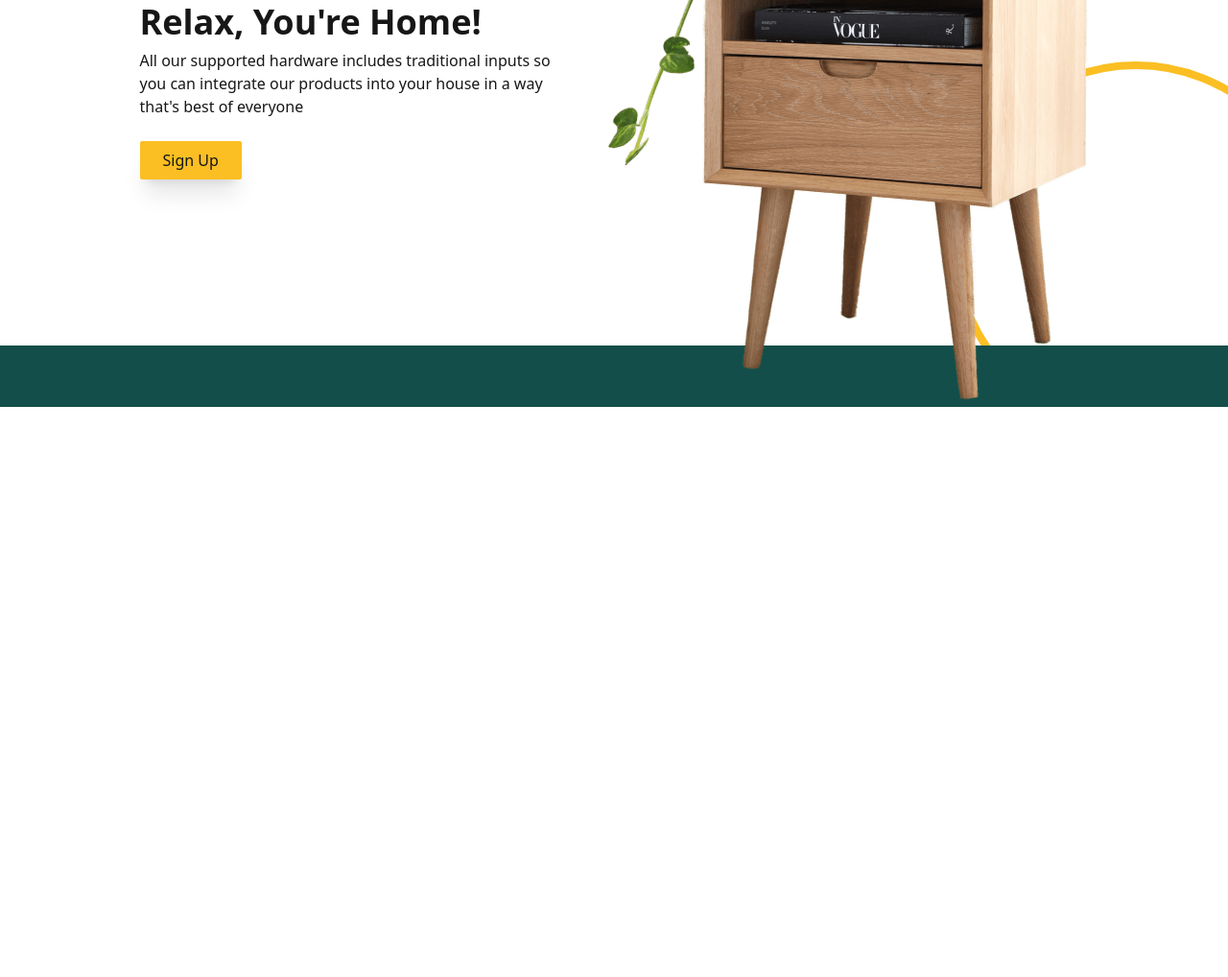
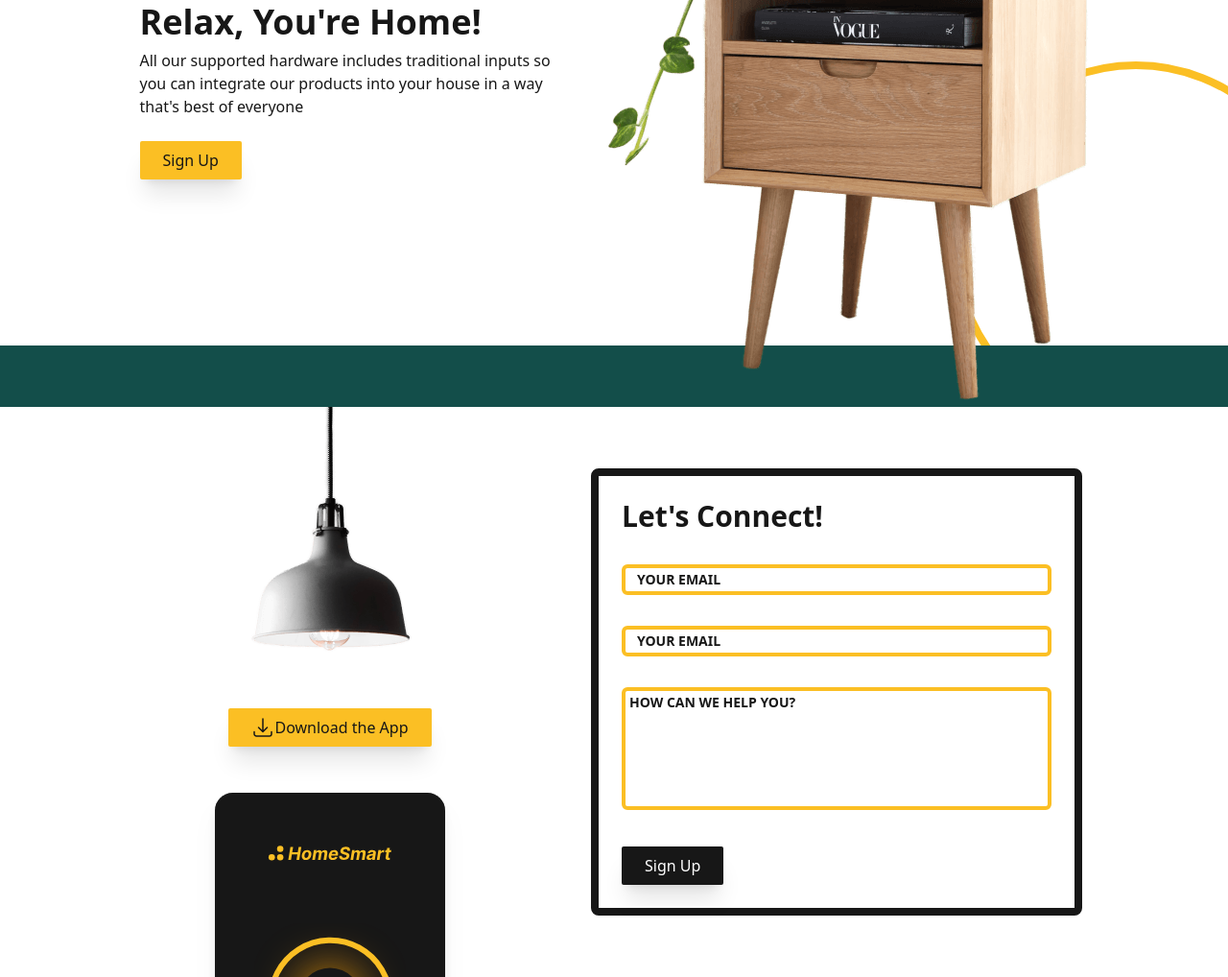
Before and after one commit to mohammadsaeediaf/homesmart-landing-page, a website built with Vite: page index.html in a window 1280 px wide. Shown: the part 2234-3252 px from the top of the page at 96% size. Before the commit the page ends 2658 px from the top, so only its background shows below. Built offline with nearby package versions, Linux system fonts and the light colour scheme.

Commit message:
Finish project

```diff
--- a/index.html
+++ b/index.html
@@ -431,7 +431,196 @@
 
     </main>
 
+    <section aria-labelledby="contact" class="container mx-auto px-8 overflow-hidden">
+      <div class="flex flex-wrap justify-center gap-12 md:gap-6 lg:gap-20">
+        <div class="md:flex-1 md:max-w-sm relative">
+          <img src="./assets/lamp.png" alt="lamp" class="mx-auto">
+          <a href="#" class="
+    py-2
+    px-6
+    mx-auto
+    w-max
+    mt-12
+    md:mb-12
+    flex
+    gap2
+    dark:text-neutral-900
+    dark:ring-offset-neutral-800
+    dark:ring-amber-400
+    focus:outline-none
+    focus-visible:ring-4
+     ring-offset-amber-400
+     ring-neutral-900
+     rounded-sm ring-offset-4
+    bg-amber-400
+    shadow-xl
+    hover:shadow-none
+    transition-shadow
+    ">
+      <svg xmlns="http://www.w3.org/2000/svg" fill="none" viewBox="0 0 24 24" stroke-width="1.5" stroke="currentColor" class="w-6 h-6">
+        <path stroke-linecap="round" stroke-linejoin="round" d="M3 16.5v2.25A2.25 2.25 0 0 0 5.25 21h13.5A2.25 2.25 0 0 0 21 18.75V16.5M16.5 12 12 16.5m0 0L7.5 12m4.5 4.5V3" />
+      </svg>
+      <span>Download the App</span>
+    </a>
 
+          <img src="./assets/app.svg" alt="app" width="240" class="hidden md:block drop-shadow-xl absolute left-1/2 -translate-x-1/2 max-w-16 xl:max-w-xs">
+
+        </div>
+
+        <form class="
+        relative
+        border-8
+        border-neutral-900
+        p-6
+        rounded-lg
+        grid
+        gap-8
+        md:flex-1
+        md:max-w-lg
+        my-4
+        md:my-12
+        lg:my-16
+        bg-white
+        dark:bg-neutral-800
+        w-full
+        ">
+        <h2 id="contact" class="text-3xl font-bold">Let's Connect!</h2>
+        <div class="relative">
+          <input type="text" id="name" class="form-input
+          peer
+          w-full border-4
+        border-amber-400 rounded-md
+          focus:ring-2
+          focus:ring-offset-2
+          focus:ring-amber-400
+          focus:border-amber-400
+          focus:outline-none
+          dark:bg-amber-400
+          dark:text-neutral-900
+          placeholder-transparent
+          "
+          placeholder="Your Name"
+          />
+          <label for="name" class="text-neutral-500
+          text-sm
+          font-bold
+          transition-all
+          uppercase
+          absolute
+          -top-4
+          left-2
+          -translate-y-1/2
+          peer-placeholder-shown:left-4
+          peer-placeholder-shown:top-4
+          peer-placeholder-shown:text-neutral-900
+          peer-focus:-top-4
+          peer-focus:left-2
+          peer-focus:text-neutral-600
+          dark:peer-focus:text-neutral-300
+          ">Your Email</label>
+        </div>
+
+        <!-- Email input -->
+
+        <div class="relative">
+          <input type="text" id="Email" class="form-input
+          peer
+          w-full border-4
+        border-amber-400 rounded-md
+          focus:ring-2
+          focus:ring-offset-2
+          focus:ring-amber-400
+          focus:border-amber-400
+          focus:outline-none
+          dark:bg-amber-400
+          dark:text-neutral-900
+          placeholder-transparent
+          "
+          placeholder="Your Email"
+          />
+          <label for="Email" class="text-neutral-500
+          text-sm
+          font-bold
+          transition-all
+          uppercase
+          absolute
+          -top-4
+          left-2
+          -translate-y-1/2
+          peer-placeholder-shown:left-4
+          peer-placeholder-shown:top-4
+          peer-placeholder-shown:text-neutral-900
+          peer-focus:-top-4
+          peer-focus:left-2
+          peer-focus:text-neutral-600
+          dark:peer-focus:text-neutral-300
+          ">Your Email</label>
+        </div>
+
+        <div class="relative">
+
+          <textarea name="content" id="content" cols="20" rows="5" class="
+            peer
+            form-textarea
+            resize-none
+            w-full
+            border-4
+          border-amber-400
+            rounded-md
+            focus:ring-2
+            focus:ring-offset-2
+            focus:ring-amber-400
+            focus:border-amber-400
+            focus:outline-none
+            dark:bg-amber-400
+            dark:text-neutral-900
+            placeholder-transparent
+          "
+          placeholder="How can we help You?">
+          </textarea>
+          <label for="content" class="
+            text-sm
+            font-bold
+            uppercase
+            absolute
+            top-4
+            left-2
+            -translate-y-1/2
+            peer-placeholder-shown:left-4
+            peer-placeholder-shown:top-6
+            peer-placeholder-shown:text-neutral-900
+            peer-focus:-top-4
+            peer-focus:left-2
+            peer-focus:text-neutral-600
+            dark:peer-focus:text-neutral-300
+            transition-all
+
+          ">How can we help You?</label>
+        </div>
+
+        <a href="/" role="menuitem" class="
+          py-2
+          px-6
+          dark:text-neutral-900
+          focus:outline-none
+          focus-visible:ring-4
+           ring-offset-white
+           dark:ring-offset-amber-400
+           ring-neutral-900
+           rounded-sm ring-offset-4
+          bg-neutral-900
+          w-max
+          text-white
+          shadow-xl
+          hover:shadow-none
+          hover:text-neutral-200
+          transition-shadow
+          ">Sign Up</a>
+
+      </form>
+      </div>
+
+    </section>
 
 
     <!--------------------End Main Section------------------->
```
